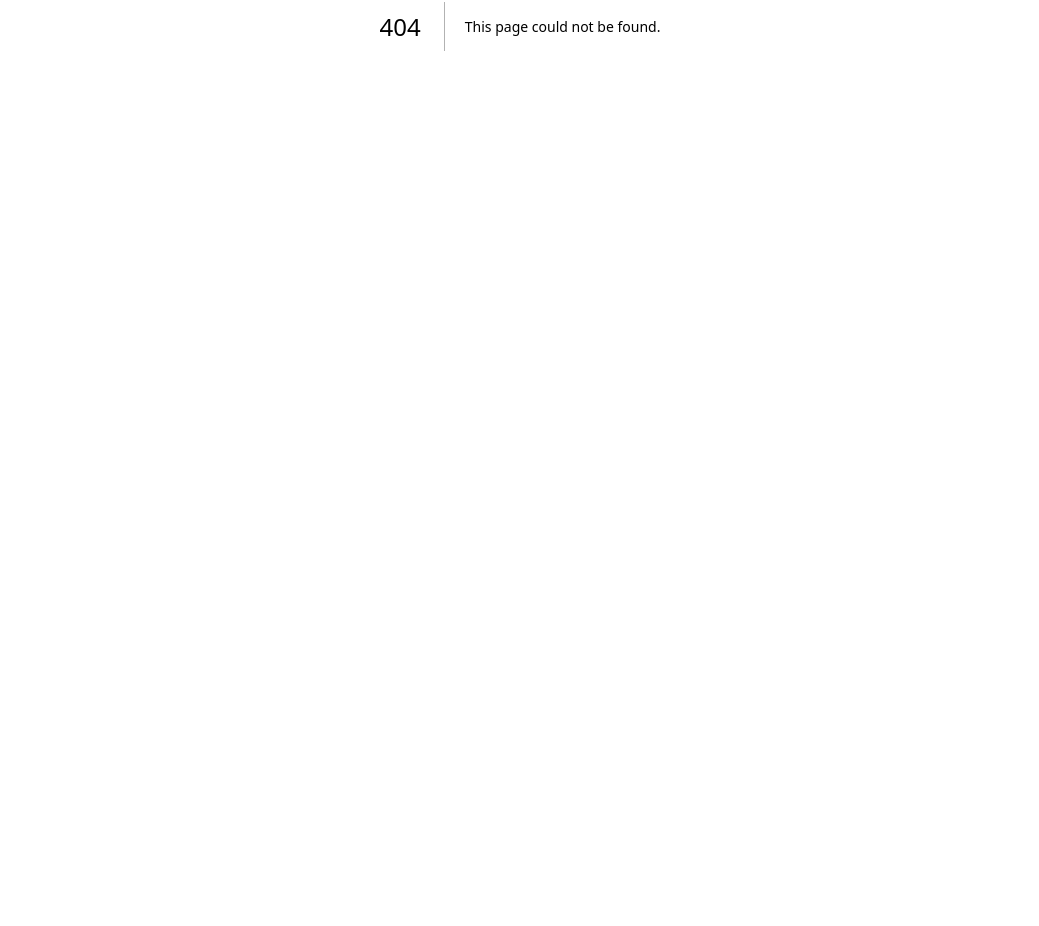
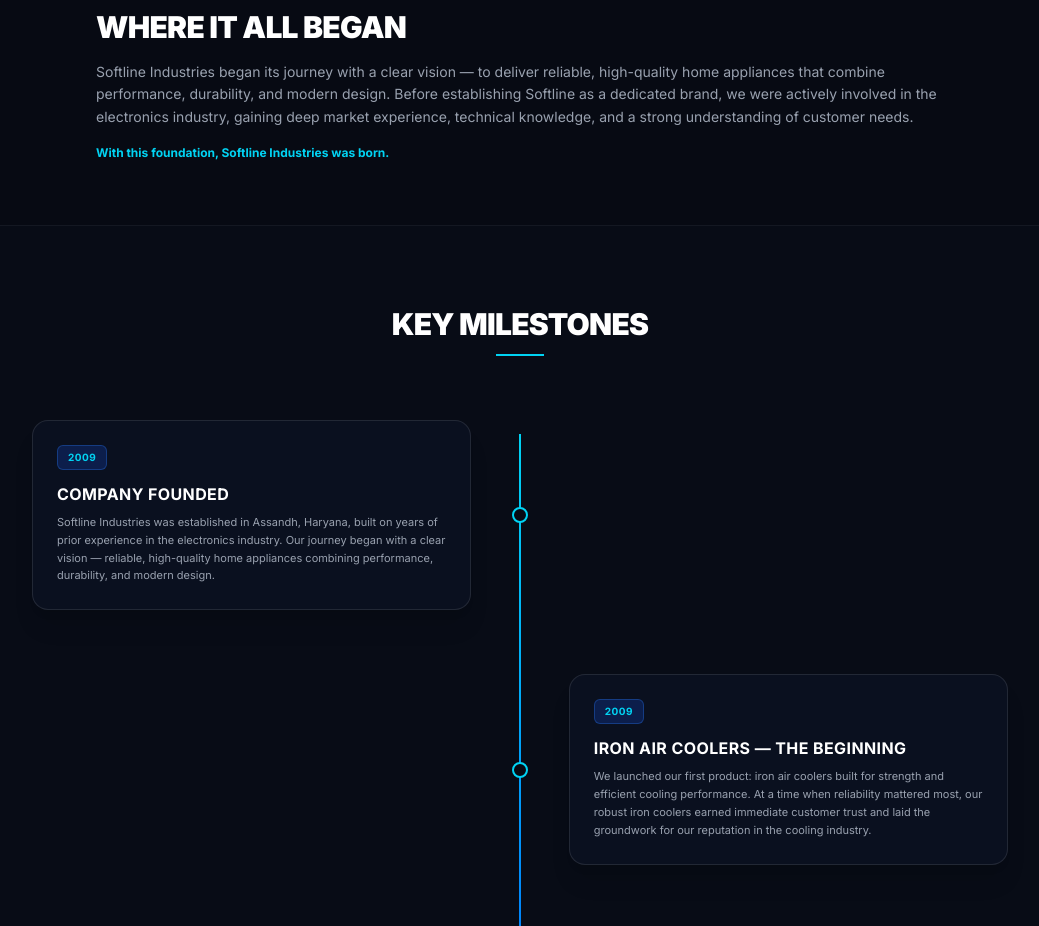
Before and after one commit to manikdhiman/softline-3d, a Next.js app: page /company/journey in a window 1280 px wide. Before the commit this address had no page. Shown: the part 454-1380 px from the top of the page, without its empty margins (120-1159 px from the left). Before the commit the page ends 880 px from the top, so only its background shows below. Built offline with nearby package versions, Linux system fonts and the light colour scheme.

Commit message:
feat: built dynamic company milestone journey timeline sub-route path layout

```diff
--- /dev/null
+++ b/src/app/company/journey/page.js
@@ -0,0 +1,160 @@
+'use client';
+
+import Link from 'next/link';
+
+export default function OurJourneyPage() {
+  const CHRONOLOGY_TIMELINE = [
+    {
+      year: '2009',
+      title: 'Company Founded',
+      desc: 'Softline Industries was established in Assandh, Haryana, built on years of prior experience in the electronics industry. Our journey began with a clear vision — reliable, high-quality home appliances combining performance, durability, and modern design.'
+    },
+    {
+      year: '2009',
+      title: 'Iron Air Coolers — The Beginning',
+      desc: 'We launched our first product: iron air coolers built for strength and efficient cooling performance. At a time when reliability mattered most, our robust iron coolers earned immediate customer trust and laid the groundwork for our reputation in the cooling industry.'
+    },
+    {
+      year: '2012',
+      title: 'Innovation: Plastic Air Coolers',
+      desc: 'Responding to evolving consumer preferences, we expanded into plastic air coolers — offering modern design, improved portability, corrosion resistance, and enhanced energy efficiency. Softline quickly became a trusted name for best-quality coolers in its category.'
+    },
+    {
+      year: '2014',
+      title: 'Expansion into Room Coolers',
+      desc: 'We expanded our cooling range with room coolers featuring higher air delivery, larger tank capacity, and better cooling coverage — all designed keeping Indian climate conditions in mind for powerful peak-summer performance.'
+    },
+    {
+      year: '2016',
+      title: 'Washing Machines Launch',
+      desc: 'As part of our long-term growth strategy, Softline diversified into home appliances with the launch of our washing machine range — built for efficiency, fabric care, and long-term durability with a focus on quality manufacturing and reliable components.'
+    },
+    {
+      year: '2018',
+      title: 'LED Televisions Introduction',
+      desc: 'We entered the LED television market with a range designed to offer clarity, smart features, and energy efficiency — introduced with the same commitment that defines every Softline product: quality manufacturing, proper packaging, and customer-focused design.'
+    }
+  ];
+
+  return (
+    <main className="min-h-screen text-white bg-[#070A13] flex flex-col justify-between">
+
+      {/* SECTION 1: CINEMATIC HEADER BANNER (From image_e9d4d3.png) */}
+      <section className="w-full bg-[#0d1527]/60 border-b border-white/10 pt-16 pb-20 backdrop-blur-md">
+        <div className="max-w-7xl mx-auto px-6">
+          <span className="text-xs font-mono tracking-[0.3em] text-cyan-400 uppercase block mb-2">
+            Historical Roadmap
+          </span>
+          <h1 className="text-4xl md:text-5xl font-black uppercase tracking-tight text-white mb-4">
+            Our Journey
+          </h1>
+          <p className="text-gray-400 font-mono text-xs md:text-sm max-w-2xl leading-relaxed">
+            From a single product built on trust to a full home appliance brand — the Softline Industries story since 2009.
+          </p>
+        </div>
+      </section>
+
+      {/* SECTION 2: WHERE IT ALL BEGAN STATEMENT (From image_e9d4d3.png) */}
+      <section className="w-full max-w-4xl mx-auto px-6 py-16 text-center md:text-left">
+        <span className="text-xs font-mono bg-cyan-500/10 border border-cyan-500/20 px-3 py-1 rounded text-cyan-400 uppercase tracking-widest">
+          Founded in 2009
+        </span>
+        <h2 className="text-2xl md:text-3xl font-black mt-4 uppercase tracking-tight text-white mb-4">
+          Where It All Began
+        </h2>
+        <p className="text-gray-400 font-mono text-xs md:text-sm leading-relaxed space-y-4">
+          Softline Industries began its journey with a clear vision — to deliver reliable, high-quality home appliances that combine performance, durability, and modern design. Before establishing Softline as a dedicated brand, we were actively involved in the electronics industry, gaining deep market experience, technical knowledge, and a strong understanding of customer needs.
+        </p>
+        <div className="text-xs font-mono text-cyan-400 font-bold mt-4">
+          With this foundation, Softline Industries was born.
+        </div>
+      </section>
+
+      {/* SECTION 3: ALTERNATING HIGH-TECH TIMELINE VERTICAL GRAPH (From image_ea26ea.png series) */}
+      <section className="w-full bg-[#0d1527]/20 border-t border-b border-white/5 py-20 relative">
+        <div className="max-w-5xl mx-auto px-6 relative">
+
+          <div className="text-center mb-16">
+            <h2 className="text-2xl md:text-3xl font-black uppercase tracking-tight text-white">Key Milestones</h2>
+            <div className="w-12 h-0.5 bg-cyan-400 mx-auto mt-3" />
+          </div>
+
+          {/* Central Connecting Vertical Line Element */}
+          <div className="absolute left-1/2 top-32 bottom-12 w-0.5 bg-gradient-to-b from-cyan-400 via-blue-600 to-transparent -translate-x-1/2 hidden md:block" />
+
+          <div className="space-y-12 md:space-y-16">
+            {CHRONOLOGY_TIMELINE.map((item, idx) => {
+              const isEven = idx % 2 === 0;
+              return (
+                <div key={idx} className={`flex flex-col md:flex-row items-center justify-between w-full relative ${isEven ? 'md:flex-row-reverse' : ''}`}>
+
+                  {/* Empty Spacer Column Component for standard layout constraints */}
+                  <div className="w-full md:w-[45%] hidden md:block" />
+
+                  {/* High-visibility Center Chrono Node Identifier */}
+                  <div className="absolute left-1/2 w-4 h-4 rounded-full bg-[#070A13] border-2 border-cyan-400 -translate-x-1/2 z-10 hidden md:flex items-center justify-center animate-pulse" />
+
+                  {/* Structured Dynamic Card Component */}
+                  <div className="w-full md:w-[45%] bg-[#0d1527]/60 border border-white/10 p-6 rounded-2xl shadow-xl hover:border-cyan-400 transition-all duration-300">
+                    <span className="text-[10px] font-mono bg-blue-600/20 border border-blue-500/30 px-2.5 py-1 rounded-md text-cyan-400 font-bold uppercase tracking-wider block w-max mb-3">
+                      {item.year}
+                    </span>
+                    <h3 className="text-base font-bold uppercase tracking-wide text-white mb-2">{item.title}</h3>
+                    <p className="text-[11px] text-gray-400 font-mono leading-relaxed">{item.desc}</p>
+                  </div>
+
+                </div>
+              );
+            })}
+          </div>
+
+        </div>
+      </section>
+
+      {/* SECTION 4: DUAL STRATEGIC MISSION & VISION SLITS (From image_ea27a6.png) */}
+      <section className="w-full max-w-4xl mx-auto px-6 py-20 grid grid-cols-1 md:grid-cols-2 gap-6">
+        <div className="bg-[#0d1527]/40 border border-white/10 p-6 rounded-xl font-mono text-xs">
+          <span className="text-cyan-400 font-bold block text-sm mb-2 uppercase tracking-wide"> Our Vision</span>
+          <p className="text-gray-400 leading-relaxed">To deliver innovative and dependable home appliances that improve everyday living while maintaining the highest standards of quality and service.</p>
+        </div>
+        <div className="bg-[#0d1527]/40 border border-white/10 p-6 rounded-xl font-mono text-xs">
+          <span className="text-cyan-400 font-bold block text-sm mb-2 uppercase tracking-wide"> Our Mission</span>
+          <p className="text-gray-400 leading-relaxed">To continuously evolve with technology, expand responsibly, and create products that bring comfort and satisfaction to every home.</p>
+        </div>
+      </section>
+
+      {/* SECTION 5: FUTURE ROADMAP AND BEYOND PANEL (From image_ea27c4.png) */}
+      <section className="w-full bg-[#090d16] border-t border-white/10 py-20 font-mono">
+        <div className="max-w-3xl mx-auto px-6">
+          <h2 className="text-2xl md:text-3xl font-black uppercase tracking-tight text-white mb-6 text-center md:text-left">
+            Moving Towards 2026 & Beyond
+          </h2>
+
+          <ul className="space-y-3 text-xs text-gray-300 mb-8 pl-2">
+            <li className="flex items-center gap-3"><span className="text-cyan-400">⚡</span> Continuous product innovation</li>
+            <li className="flex items-center gap-3"><span className="text-cyan-400">⚡</span> Expansion into new markets</li>
+            <li className="flex items-center gap-3"><span className="text-cyan-400">⚡</span> Strong dealer and distributor network</li>
+            <li className="flex items-center gap-3"><span className="text-cyan-400">⚡</span> Customer-centric service support</li>
+            <li className="flex items-center gap-3"><span className="text-cyan-400">⚡</span> Modern manufacturing techniques</li>
+          </ul>
+
+          <hr className="border-white/5 mb-6" />
+
+          <p className="text-xs text-cyan-400 font-bold leading-relaxed text-center md:text-left">
+            Our goal is simple — to become a household name known for trust, durability, affordability, and performance.
+          </p>
+        </div>
+      </section>
+
+      {/* MASTER FOOTER ROW */}
+      <footer className="w-full max-w-7xl mx-auto border-t border-white/5 p-6 flex flex-col sm:flex-row justify-between items-center gap-4 text-xs text-gray-500 font-mono bg-[#070A13]">
+        <div>© 2026 Softline Industries. All rights reserved.</div>
+        <div className="space-x-4">
+          <Link href="/company/about" className="hover:text-gray-300">About Us</Link>
+          <Link href="/contact" className="hover:text-gray-300">Contact Desk</Link>
+        </div>
+      </footer>
+
+    </main>
+  );
+}
```
